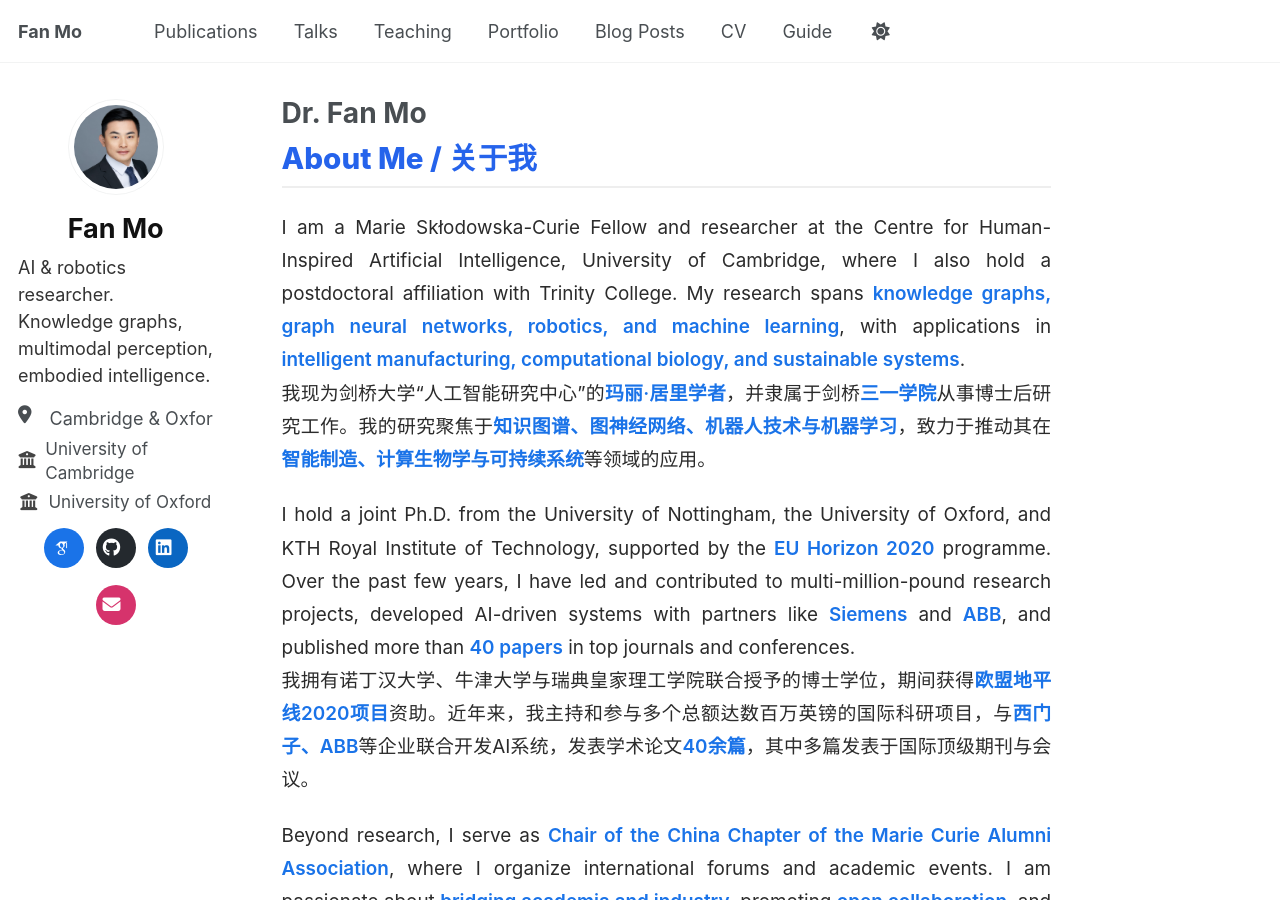
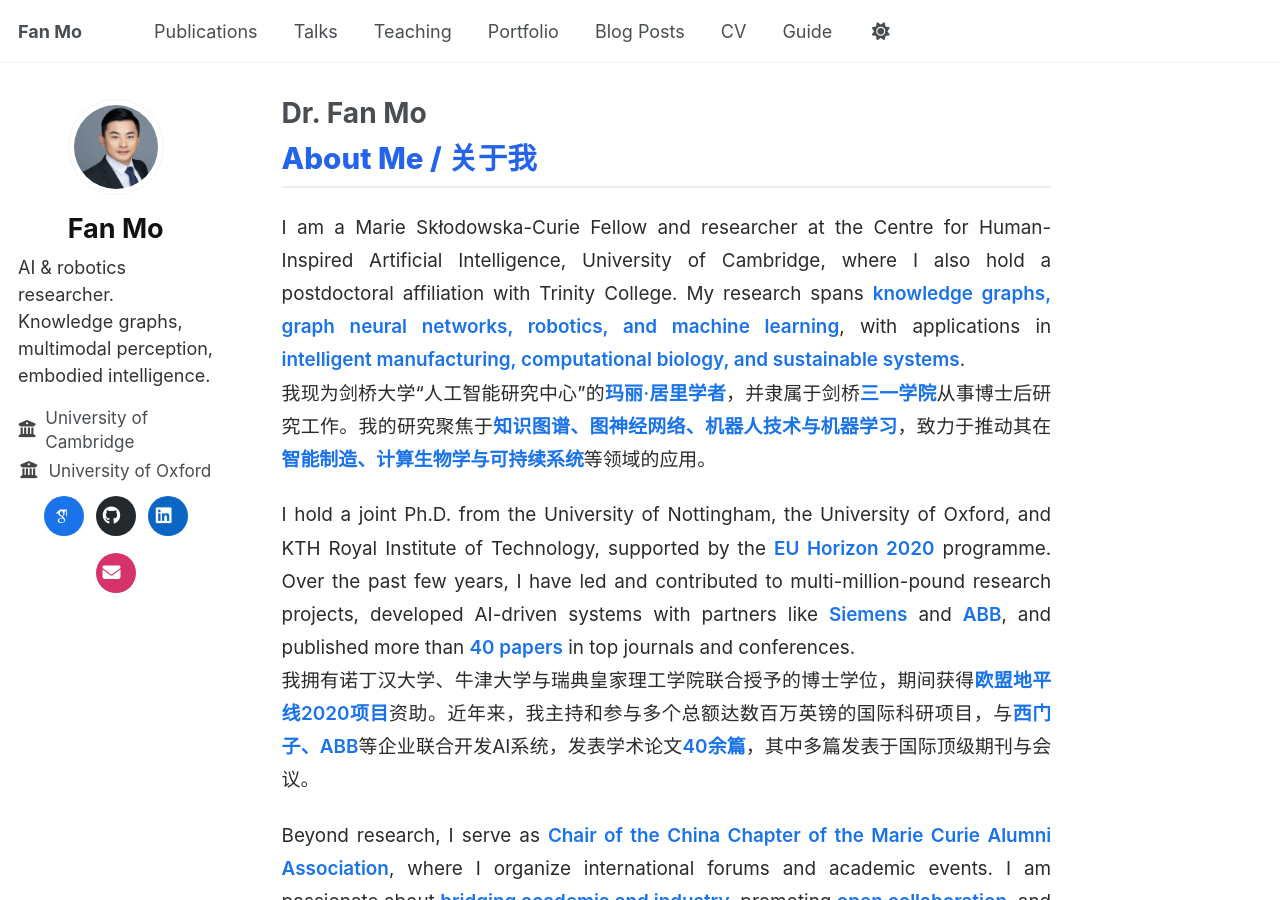
Before and after one commit to fanmo-intro/fanmo-intro.github.io, a Jekyll site: the page built from _pages/about.md, in a window 1280 px wide and 900 px high. Built offline with Jekyll 4.4.1, drawn with Linux system fonts in a browser that asks for light colours; some web fonts are replaced; a script that is not in the unit is left out.

Commit message:
Update _config.yml

```diff
--- a/_config.yml
+++ b/_config.yml
@@ -24,8 +24,6 @@ author:
   name     : "Fan Mo"
   pronouns :
   bio      : "AI & robotics researcher. Knowledge graphs, multimodal perception, embodied intelligence."
-  location : "Cambridge & Oxford, UK"
-
   # Employers shown为上面的徽章（我们在 include 已支持数组）
   employer:
     - name: "University of Cambridge"
```
